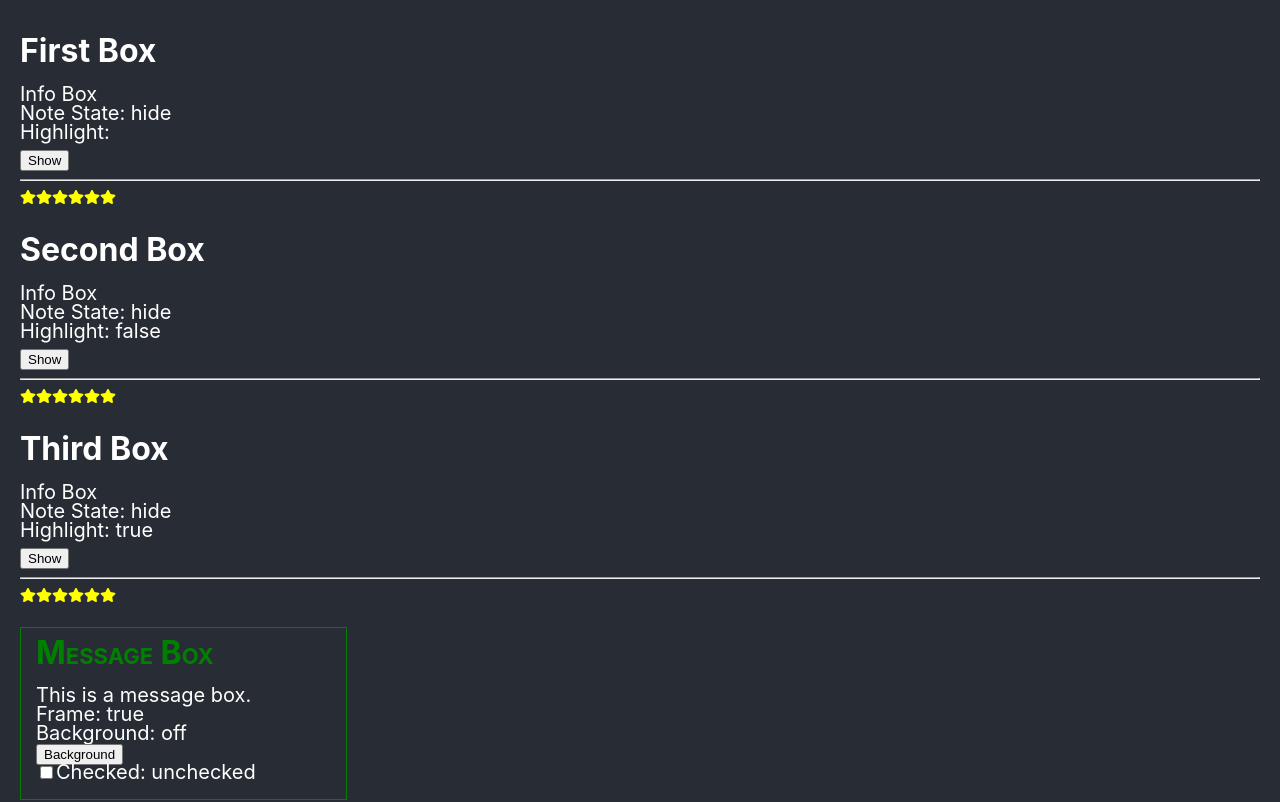
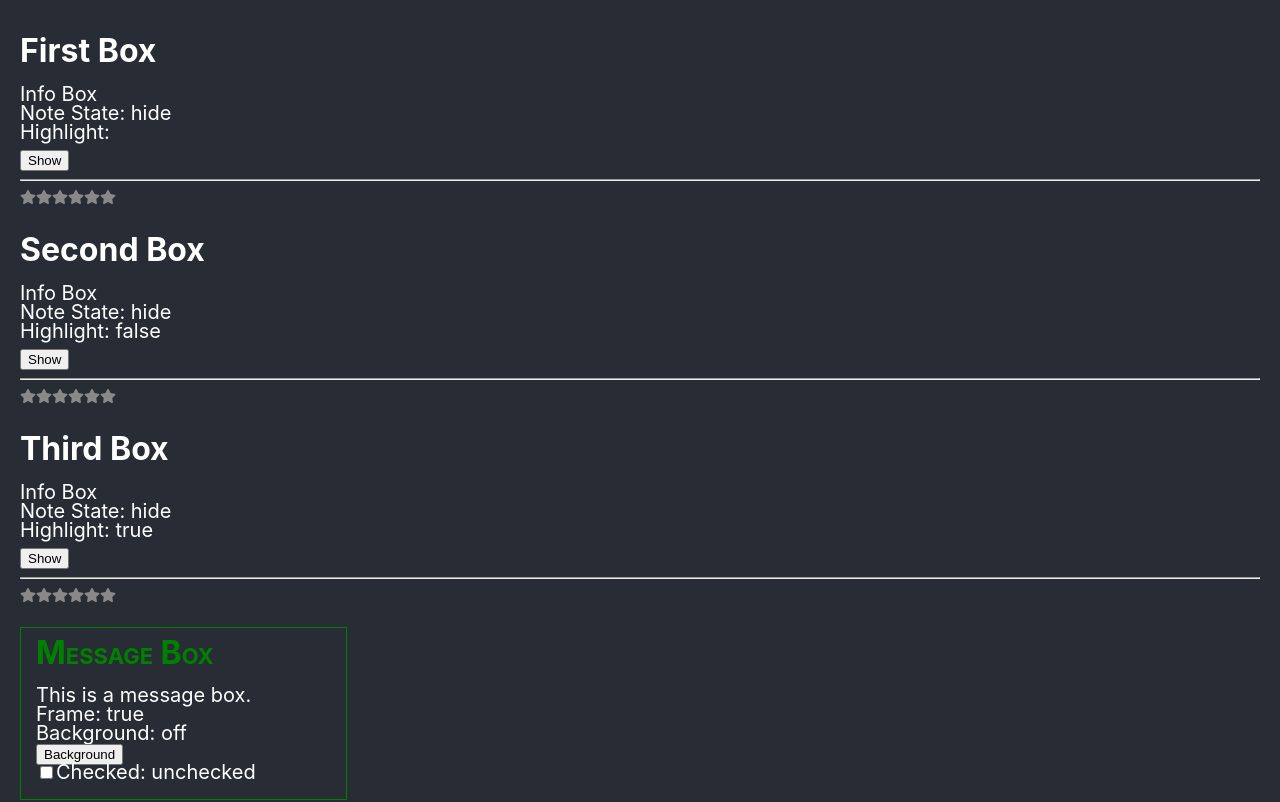
Before and after one commit to edwardtanguay/reacthooks222, a React (Create React App) app: page / in a window 1280 px wide. Shown: the top 802 px of the page. Built offline with nearby package versions, Linux system fonts and the light colour scheme.

Commit message:
select stars

```diff
--- a/src/components/Star.js
+++ b/src/components/Star.js
@@ -1,8 +1,8 @@
 import { FaStar } from 'react-icons/fa';
 
-function Star() {
+function Star({ selected = false }) {
 	return (
-		<FaStar color="yellow" />
+		<FaStar color={selected ? 'yellow' : '#888'} />
 	)
 }
 
```
